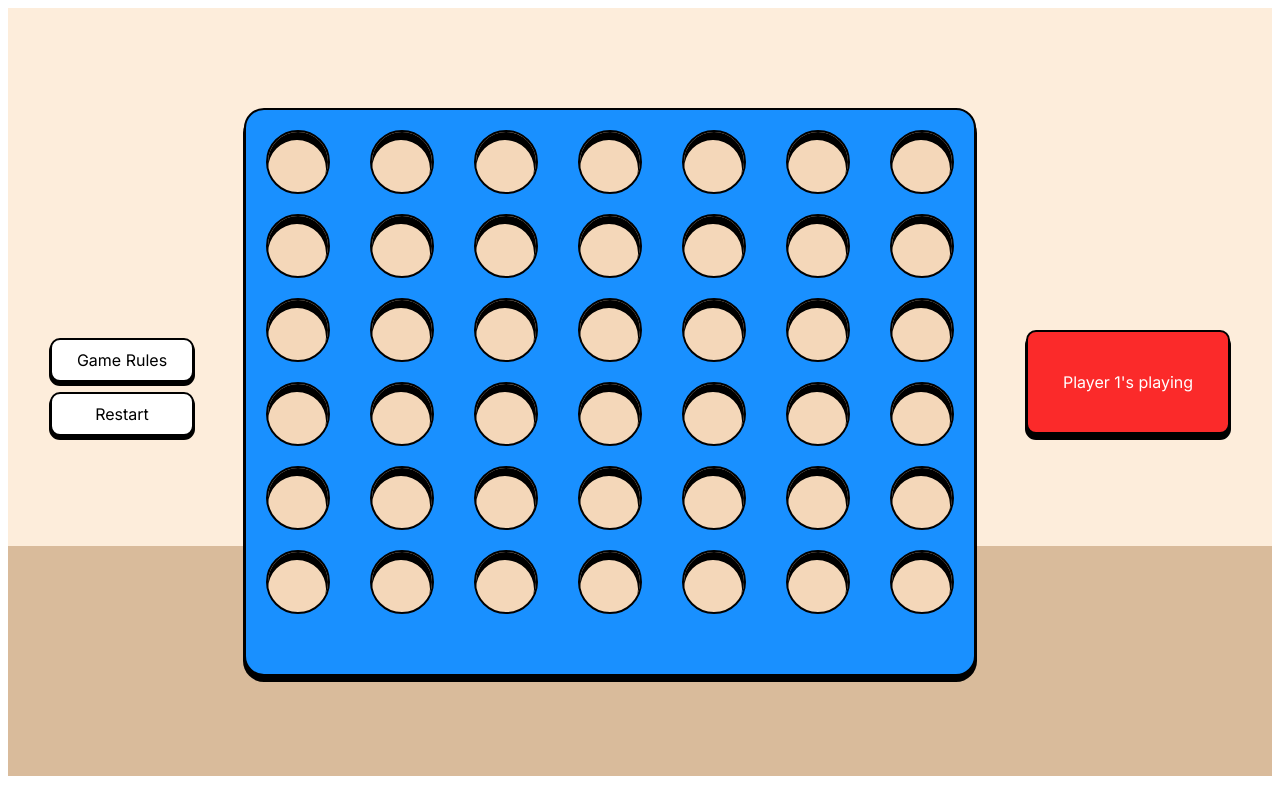
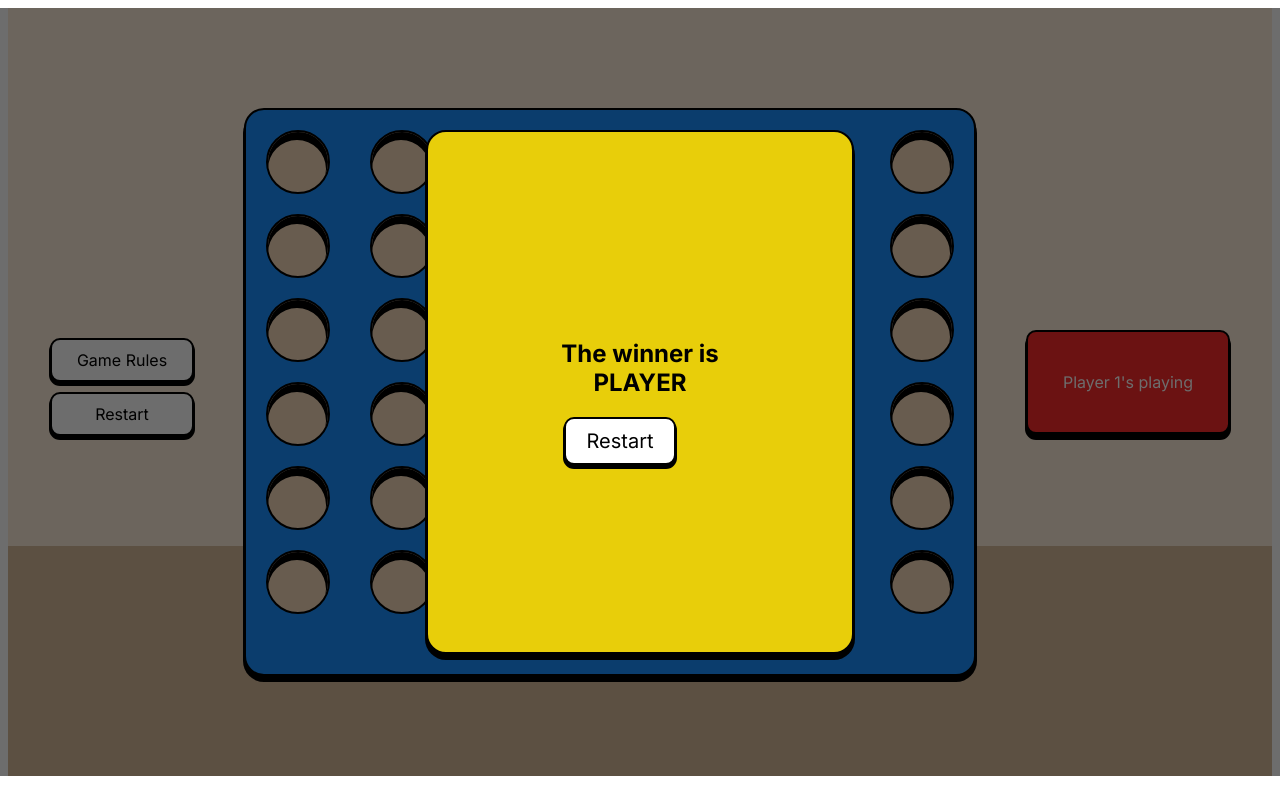
Before and after one commit to paulafiaschi/connect4-game, a Next.js app: page / in a window 1280 px wide. Built offline with nearby package versions, Linux system fonts and the light colour scheme.

Commit message:
winner overlay

```diff
--- a/app/Home.module.scss
+++ b/app/Home.module.scss
@@ -12,23 +12,25 @@ $yellow-color: #e8ce0a;
   position: relative;
 }
 
-.rulesOverlay {
+.rulesOverlay,
+.winnerOverlay {
   position: absolute;
   width: 100vw;
   height: 100%;
   display: flex;
   justify-content: center;
-
+  align-items: center;
   background-color: rgba(0, 0, 0, 0.571);
 }
 
-.rules {
+.rules,
+.winnerSign {
   background-color: white;
   border: solid 2px black;
   box-shadow: black 0px 5px 0px 1px;
   padding: 20px;
-  width: 50vw;
-  height: 50vh;
+  width: 30vw;
+  height: 60vh;
   border-radius: 20px;
   display: block;
   margin: auto;
@@ -38,6 +40,37 @@ $yellow-color: #e8ce0a;
     position: absolute;
     right: 20px;
     font-size: 20px;
+    cursor: pointer;
+  }
+}
+
+.winnerSign {
+  display: flex;
+  justify-content: center;
+  align-items: center;
+  text-align: center;
+  flex-direction: column;
+
+  &.redPointer {
+    background-color: $red-color;
+    color: white;
+  }
+
+  &.yellowPointer {
+    background-color: $yellow-color;
+    color: black;
+  }
+
+  span {
+    display: block;
+  }
+  .newGame {
+    position: relative;
+    background-color: white;
+    padding: 10px 20px;
+    border-radius: 10px;
+    border: solid 2px black;
+    box-shadow: black 0px 3px 0px 1px;
     cursor: pointer;
   }
 }
--- a/components/GameBoard.jsx
+++ b/components/GameBoard.jsx
@@ -1,6 +1,8 @@
 import { useState } from "react";
 import Styles from "../app/Home.module.scss";
 import GameColumn from "./GameColumn";
+import Rules from "./Rules";
+import WinnerOverlay from "./WinnerOverlay";
 
 export default function GameBoard() {
   let initialBoard = [
@@ -94,6 +96,7 @@ export default function GameBoard() {
       setWinner(currentPlayer);
     }
   };
+
   //   if (winner) {
   //     return <div>Winner is {winner}</div>;
   //   }
@@ -102,7 +105,14 @@ export default function GameBoard() {
       <main className={Styles.main}>
         <div className={Styles.buttons}>
           <div onClick={() => setOpenRules(true)}>Game Rules</div>
-          <div>Restart</div>
+          <div
+            onClick={() => {
+              setGameState(initialBoard);
+              setCurrentPlayer(1);
+              setPointerColor("redPointer");
+            }}>
+            Restart
+          </div>
         </div>
         <div className={Styles.board}>
           {gameState.map((col, i) => {
@@ -120,29 +130,20 @@ export default function GameBoard() {
         <div className={`${Styles.turn} ${Styles[pointerColor]}`}>
           Player {currentPlayer}'s playing
         </div>
-        {openRules === true && (
-          <div className={Styles.rulesOverlay}>
-            <div className={Styles.rules}>
-              <div onClick={() => setOpenRules(false)}>x</div>
-              <h2>Rules</h2>
-              <h3>Objective</h3>
-              <p>
-                Be the first player to connect 4 of the same coloured tokens in
-                a row (either vertically, horizontally or diagonally)
-              </p>
-              <h3>How to play</h3>
-              <ol>
-                <li>Red goes first.</li>
-                <li>
-                  Players must alternate turns, and only one token can be
-                  dropped in each turn.
-                </li>
-                <li>
-                  The game ends when there is 4-in-a-row or the board is full.
-                </li>
-              </ol>
-            </div>
-          </div>
+        {openRules === true && <Rules setOpenRules={setOpenRules} />}
+        <WinnerOverlay
+          winner={winner}
+          setWinner={setWinner}
+          setGameState={setGameState}
+          initialBoard={initialBoard}
+        />
+        {winner && (
+          <WinnerOverlay
+            winner={winner}
+            setWinner={setWinner}
+            setGameState={setGameState}
+            initialBoard={initialBoard}
+          />
         )}
       </main>
     </>
--- /dev/null
+++ b/components/Rules.jsx
@@ -0,0 +1,26 @@
+import Styles from "../app/Home.module.scss";
+
+export default function Rules({ gameState, winner }) {
+  return (
+    <div className={Styles.rulesOverlay}>
+      <div className={Styles.rules}>
+        <div onClick={() => setOpenRules(false)}>x</div>
+        <h2>Rules</h2>
+        <h3>Objective</h3>
+        <p>
+          Be the first player to connect 4 of the same coloured tokens in a row
+          (either vertically, horizontally or diagonally)
+        </p>
+        <h3>How to play</h3>
+        <ol>
+          <li>Red goes first.</li>
+          <li>
+            Players must alternate turns, and only one token can be dropped in
+            each turn.
+          </li>
+          <li>The game ends when there is 4-in-a-row or the board is full.</li>
+        </ol>
+      </div>
+    </div>
+  );
+}
--- /dev/null
+++ b/components/WinnerOverlay.jsx
@@ -0,0 +1,18 @@
+import Styles from "../app/Home.module.scss";
+
+export default function WinnerOverlay({ winner, setGameState, initialState }) {
+  return (
+    <div className={Styles.winnerOverlay}>
+      <div
+        className={`${Styles.winnerSign} ${
+          winner === 1 ? Styles.redPointer : Styles.yellowPointer
+        }`}>
+        <h2>
+          The winner is
+          <span>PLAYER {winner}</span>
+        </h2>
+        <div className={Styles.newGame}>Restart</div>
+      </div>
+    </div>
+  );
+}
```
Also changed, not shown: components/Connect4.jsx (deleted, +0 -133 lines), components/Row.jsx (deleted, +0 -33 lines).
